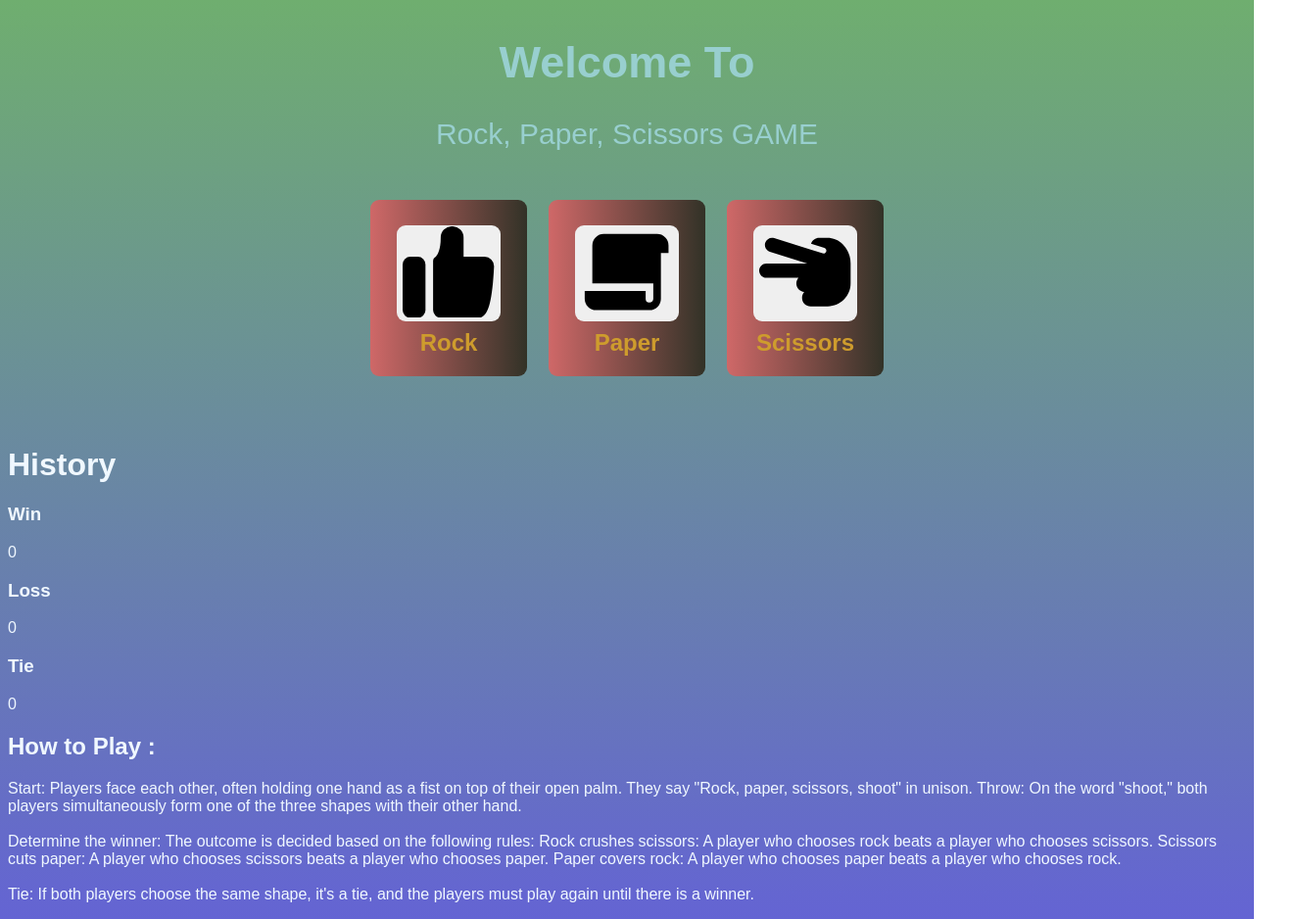
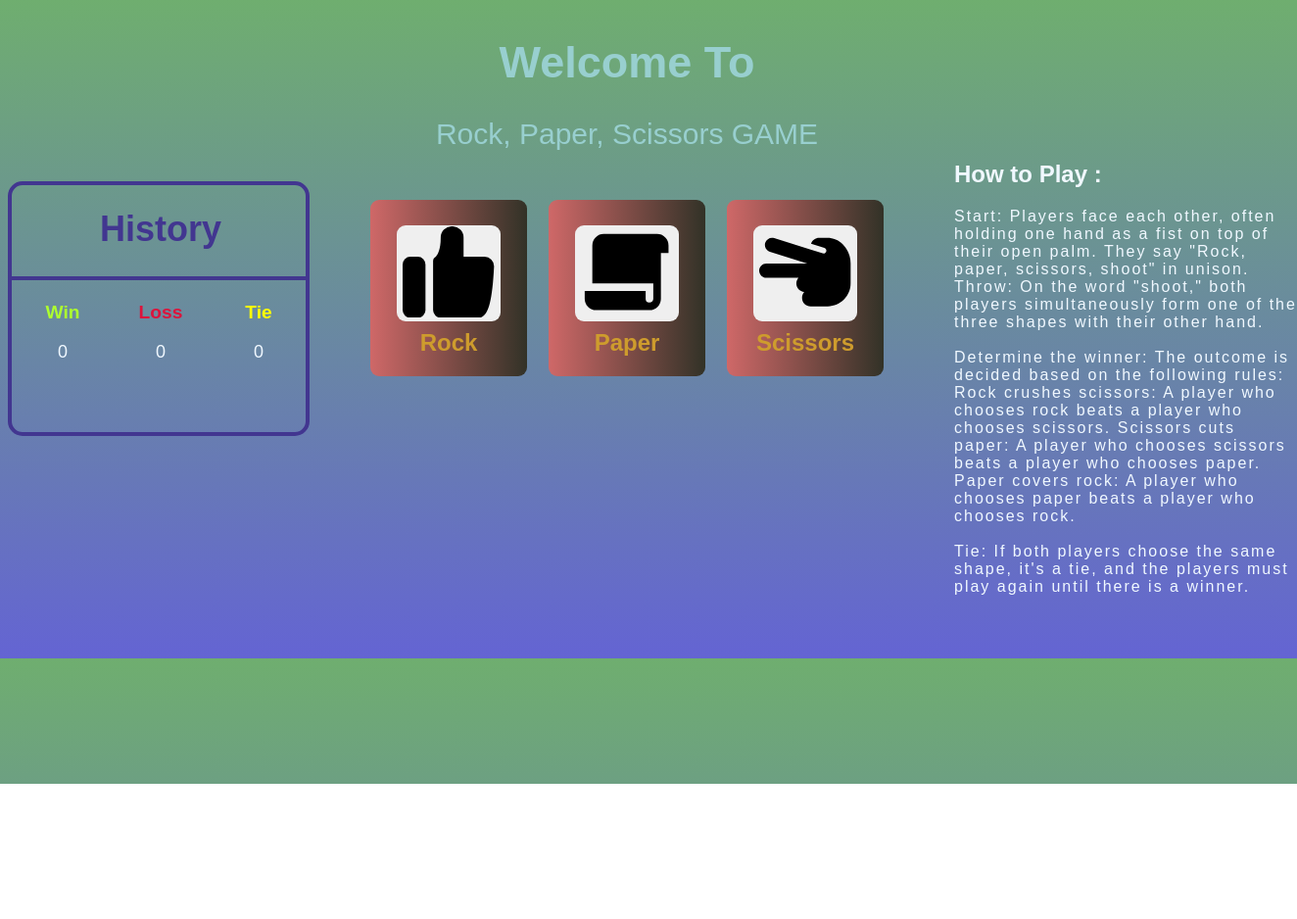
Before and after one commit to arshadwork16/Rock-Paper-Scissors, a plain HTML site: page index.html in a window 1280 px wide. Shown: the whole page at 98% size, 1324 px wide, since content can reach past the window. After the commit the page ends 800 px from the top, so only its background shows below. Drawn offline with Linux system fonts and the light colour scheme.

Commit message:
Update padding in buttons section
Added padding to the buttons section.

```diff
--- a/style.css
+++ b/style.css
@@ -27,6 +27,7 @@ body {
 
 .buttons {
     padding: 50px;
+    padding-bottom: 20px;
     display: flex;
     justify-content: center;
     text-align: end;
@@ -115,14 +116,79 @@ body {
     width: 100px;
 }
 
-.JS {
-    display: block;
-    border: 4px solid rgb(111, 84, 26);
-    border-radius: 10px;
-    height: 220px;
-    width: 780px;
+.Result {
+    display: flex;
+    justify-content: center;
+    font-size: 22px;
+    align-self: center;
+    /* position: relative;
+    top: -100px; */
+}
+
+.output {
+    display: grid;
+    grid-template-columns: 450px 450px 450px;
+    grid-template-rows: 260px;
+}
+
+.History {
+    display: grid;
+    width: 300px;
+    justify-items: center;
+    position: relative;
+    top: -219px;
+    border: 4px solid black;
+    border-color: rgb(66, 54, 144);
+    border-radius: 15px;
+}
+
+.History h1 {
+    font-size: 36px;
+    color: rgb(66, 54, 144);
+}
+
+.bar {
+    display: grid;
+    justify-items: center;
+    grid-template-columns: 100px 100px 100px;
+    grid-template-rows: 150px;
+}
+
+.Border {
+    border: 2px solid black;
+    height: 0px;
+    width: 300px;
+    border-color: rgb(66, 54, 144);
+}
+
+.bar h3 {
+    font-size: larger;
+}
+
+.bar p {
+    font-size: large;
     justify-self: center;
-    padding: 20px;
-    overflow-y: auto;
-    color: darkturquoise;
 }
+
+.Win h3 {
+    color: greenyellow;
+}
+
+.Loss h3 {
+    color: crimson;
+}
+
+.Tie h3 {
+    color: yellow;
+}
+
+.Guide {
+    position: relative;
+    top: -260px;
+    right: -66px;
+    width: 350px;
+}
+
+.Guide p {
+    letter-spacing: 2px;
+}
```
